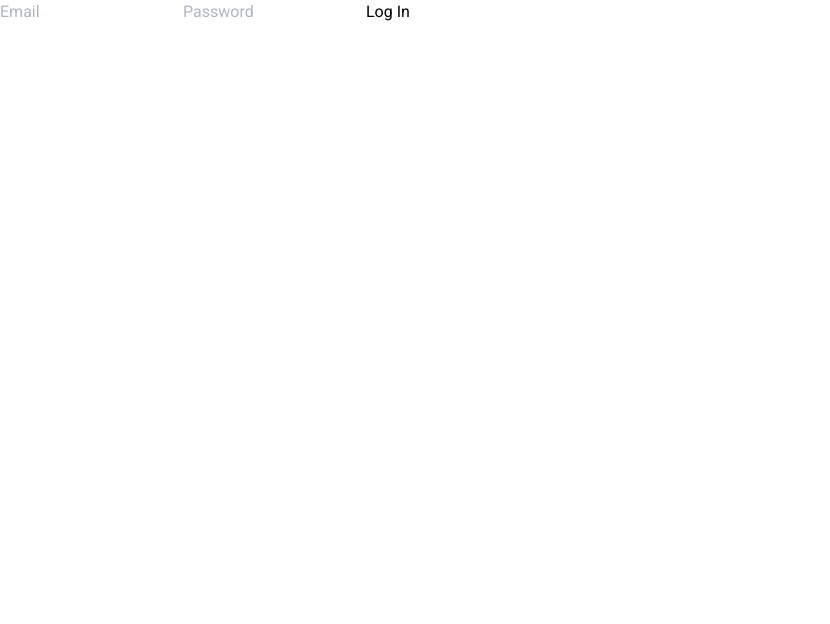
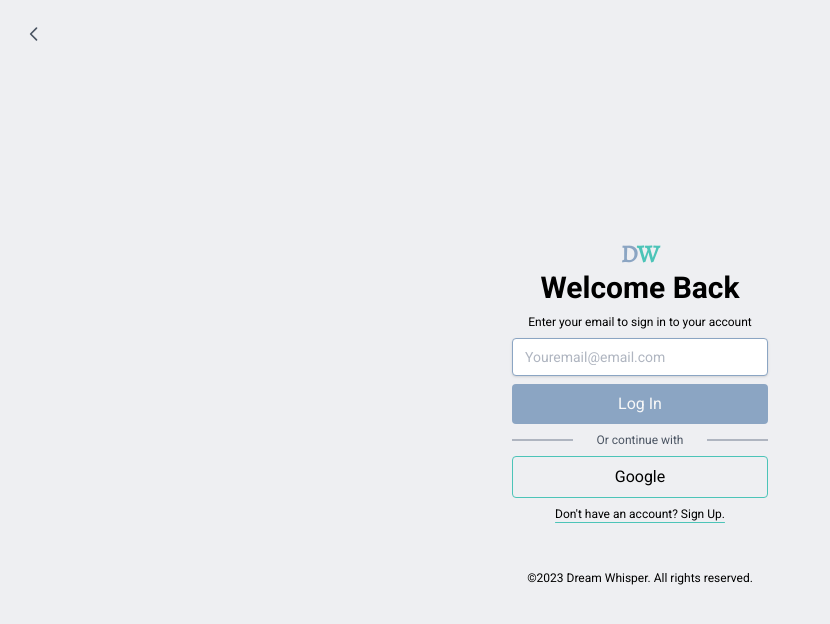
Before and after one commit to Rmodesto/dw-io, a Next.js app: page /login in a window 1280 px wide. Shown: the top 624 px of the page, without its empty margins (0-830 px from the left). Built offline with nearby package versions, Linux system fonts and the light colour scheme.

Commit message:
added login page FE

```diff
--- a/app/login/page.tsx
+++ b/app/login/page.tsx
@@ -1,4 +1,5 @@
 // LoginPage.tsx
+'use client';
 import dynamic from 'next/dynamic';
 import React from 'react';
 
--- a/app/ui/global.css
+++ b/app/ui/global.css
@@ -3,3 +3,8 @@
 @tailwind utilities;
 
 @import url('https://fonts.googleapis.com/css2?family=Alegreya+Sans:ital,wght@0,500;0,800;0,900;1,300;1,400&family=Roboto:ital,wght@0,300;0,400;0,500;0,700;0,900;1,900&display=swap');
+
+.underline-aqua {
+  text-decoration: underline;
+  text-decoration-color: #4cc4b8;
+}
--- /dev/null
+++ b/components/BackButton.tsx
@@ -0,0 +1,27 @@
+import Link from 'next/link';
+
+const BackButton: React.FC = () => {
+  return (
+    <div className="absolute top-0 left-0 m-4">
+      <Link
+        href="/"
+        className="inline-flex items-center justify-center p-2 text-gray-600 rounded-full hover:bg-gray-200 hover:text-gray-900 transition duration-150 ease-in-out"
+      >
+        <svg
+          className="h-5 w-5"
+          fill="none"
+          strokeLinecap="round"
+          strokeLinejoin="round"
+          strokeWidth="2"
+          viewBox="0 0 24 24"
+          stroke="currentColor"
+          aria-hidden="true"
+        >
+          <path d="M15 19l-7-7 7-7" />
+        </svg>
+      </Link>
+    </div>
+  );
+};
+
+export default BackButton;
--- a/components/UserAuthForm.tsx
+++ b/components/UserAuthForm.tsx
@@ -1,6 +1,7 @@
-// UserAuthForm.client.tsx
+// UserAuthForm
+import { useLoginForm } from '@/components/hooks/useLoginForm'; // Adjust the import path as needed
 import React from 'react';
-import { useLoginForm } from '@/components/hooks/useLoginForm'; // Adjust the import path as needed
+import BackButton from './BackButton';
 
 interface UserAuthFormProps {
   onLogin: (email: string, password: string) => void;
@@ -13,21 +14,58 @@ const UserAuthForm: React.FC<UserAuthFormProps> = ({ onLogin }) => {
     });
 
   return (
-    <form onSubmit={handleSubmit}>
+    <div className="flex flex-col items-center justify-center min-h-screen bg-gray-100">
+      <BackButton />
+      <div className="w-full max-w-xs">
+        <form
+          onSubmit={handleSubmit}
+          className="bg-white rounded px-8 pt-6 pb-8 mb-4"
+        >
+          <h3 className="text-center text-2xl font-bold font-Alegreya">
+            <span className="text-purple-900">D</span>
+            <span className="text-aqua-200">W</span>
+          </h3>
+          <h1 className="text-center text-3xl font-bold mb-2">Welcome Back</h1>
+          <p className="text-center text-xs mb-2 font-light">
+            Enter your email to sign in to your account
+          </p>
           <input
+            className="shadow appearance-none border border-purple-900 rounded w-full py-2 px-3 text-gray-700 font-light text-sm focus:outline-none focus:shadow-outline"
             type="email"
             value={formData.email}
             onChange={handleEmailChange}
-        placeholder="Email"
+            placeholder="Youremail@email.com"
           />
-      <input
-        type="password"
-        value={formData.password}
-        onChange={handlePasswordChange}
-        placeholder="Password"
-      />
-      <button type="submit">Log In</button>
+          <button
+            className="bg-purple-900 w-full mt-2 text-white-300 font-regular
+             py-2 px-4 rounded focus:outline-none focus:shadow-outline"
+            type="submit"
+          >
+            Log In
+          </button>
+          <div className="flex items-center mt-2 justify-center space-x-2">
+            <div className="flex-grow h-0.5 w-3 bg-gray-400"></div>
+            <p className="px-4 text-center text-xs text-gray-600">
+              Or continue with
+            </p>
+
+            <div className="flex-grow h-0.5 w-3 bg-gray-400"></div>
+          </div>
+          <button
+            className="border border-aqua-200 w-full mt-2 hover:bg-blue-700 text-white font-regular py-2 px-4 rounded focus:outline-none focus:shadow-outline"
+            type="submit"
+          >
+            Google
+          </button>
+          <p className="text-center text-xs mt-2 underline-offset-4 underline-aqua">
+            Don't have an account? Sign Up.
+          </p>
         </form>
+        <p className="text-center text-xs">
+          &copy;2023 Dream Whisper. All rights reserved.
+        </p>
+      </div>
+    </div>
   );
 };
 
--- a/package.json
+++ b/package.json
@@ -17,6 +17,7 @@
     "webpack": "^5"
   },
   "dependencies": {
+    "@heroicons/react": "^2.0.18",
     "@hookform/resolvers": "^3.3.2",
     "@types/tailwindcss": "^3.1.0",
     "bcryptjs": "^2.4.3",
```
Also changed, not shown: components/UserPasswordForm.tsx (added), 1 other file (tests, documents, lock files or other folders). Lines whose indentation alone changed are shown as unchanged.
